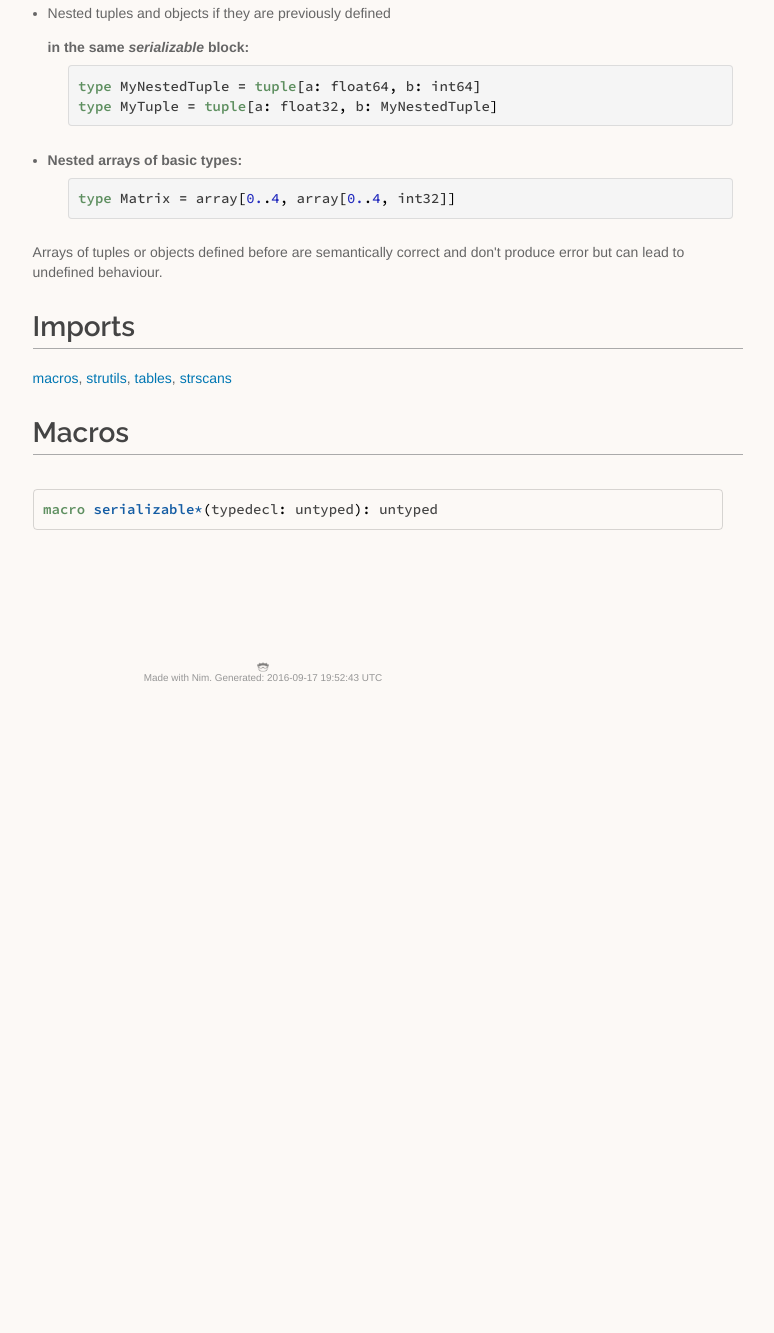
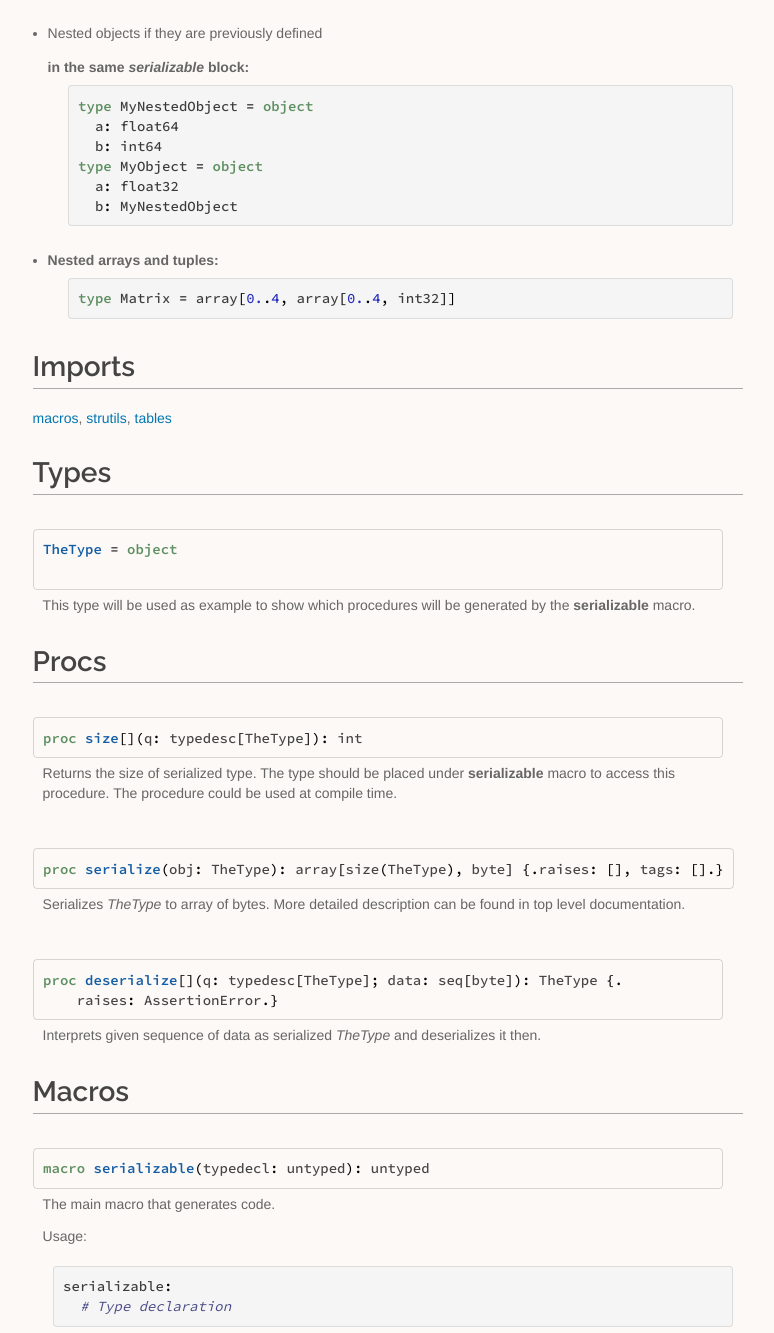
Before and after one commit to xomachine/NESM, a plain HTML site: page nesm.html in a window 1280 px wide. Shown: the part 1245-2578 px from the top of the page, without its empty margins (377-1151 px from the left). Before the commit the page ends 1941 px from the top, so only its background shows below. Drawn offline with Linux system fonts and the light colour scheme.

Commit message:
Documentation improvement

```diff
--- a/nesm.html
+++ b/nesm.html
@@ -1160,10 +1160,30 @@ dt pre > span.Operator ~ span.Identifier, dt pre > span.Operator ~ span.Operator
   </ul>
 </li>
 <li>
+  <a class="reference reference-toplevel" href="#7" id="57">Types</a>
+  <ul class="simple simple-toc-section">
+      <li><a class="reference" href="#TheType"
+    title="TheType = object"><wbr />The<wbr />Type</a></li>
+
+  </ul>
+</li>
+<li>
+  <a class="reference reference-toplevel" href="#12" id="62">Procs</a>
+  <ul class="simple simple-toc-section">
+      <li><a class="reference" href="#size,typedesc[TheType]"
+    title="size[](q: typedesc[TheType]): int"><wbr />size</a></li>
+  <li><a class="reference" href="#serialize,TheType"
+    title="serialize(obj: TheType): array[size(TheType), byte]"><wbr />serialize</a></li>
+  <li><a class="reference" href="#deserialize,typedesc[TheType],seq[byte]"
+    title="deserialize[](q: typedesc[TheType]; data: seq[byte]): TheType"><wbr />deserialize</a></li>
+
+  </ul>
+</li>
+<li>
   <a class="reference reference-toplevel" href="#16" id="66">Macros</a>
   <ul class="simple simple-toc-section">
       <li><a class="reference" href="#serializable.m,untyped"
-    title="serializable*(typedecl: untyped): untyped"><wbr />serializable</a></li>
+    title="serializable(typedecl: untyped): untyped"><wbr />serializable</a></li>
 
   </ul>
 </li>
@@ -1179,7 +1199,7 @@ dt pre > span.Operator ~ span.Identifier, dt pre > span.Operator ~ span.Operator
     <span class="Identifier">weight</span><span class="Punctuation">:</span> <span class="Identifier">float32</span>
     <span class="Identifier">diameter</span><span class="Punctuation">:</span> <span class="Identifier">int32</span>
     <span class="Identifier">isHollow</span><span class="Punctuation">:</span> <span class="Identifier">bool</span></pre><p>In this example you could notice that <cite>int32</cite> and <cite>float32</cite> declarations are used instead of just <cite>int</cite> and <cite>float</cite>. It is necessary to avoid ambiguity in declarations on different platforms.</p>
-<p>The code in example will be transformed into the following code:</p>
+<p>The code in example will be transformed into the following code (the resulting code can be seen when <strong>-d:debug</strong> is passed to Nim compiler):</p>
 <pre class = "listing"><span class="Keyword">type</span>
   <span class="Identifier">Ball</span> <span class="Operator">=</span> <span class="Keyword">object</span>
     <span class="Identifier">weight</span><span class="Punctuation">:</span> <span class="Identifier">float32</span>
@@ -1215,30 +1235,68 @@ dt pre > span.Operator ~ span.Identifier, dt pre > span.Operator ~ span.Operator
 </dl>
 </li>
 </ul>
-<ul class="simple"><li>Nested tuples and objects if they are previously defined<dl class="docutils"><dt>in the same <cite>serializable</cite> block:</dt>
-<dd><pre class = "listing"><span class="Keyword">type</span> <span class="Identifier">MyNestedTuple</span> <span class="Operator">=</span> <span class="Keyword">tuple</span><span class="Punctuation">[</span><span class="Identifier">a</span><span class="Punctuation">:</span> <span class="Identifier">float64</span><span class="Punctuation">,</span> <span class="Identifier">b</span><span class="Punctuation">:</span> <span class="Identifier">int64</span><span class="Punctuation">]</span>
-<span class="Keyword">type</span> <span class="Identifier">MyTuple</span> <span class="Operator">=</span> <span class="Keyword">tuple</span><span class="Punctuation">[</span><span class="Identifier">a</span><span class="Punctuation">:</span> <span class="Identifier">float32</span><span class="Punctuation">,</span> <span class="Identifier">b</span><span class="Punctuation">:</span> <span class="Identifier">MyNestedTuple</span><span class="Punctuation">]</span></pre></dd>
+<ul class="simple"><li>Nested objects if they are previously defined<dl class="docutils"><dt>in the same <cite>serializable</cite> block:</dt>
+<dd><pre class = "listing"><span class="Keyword">type</span> <span class="Identifier">MyNestedObject</span> <span class="Operator">=</span> <span class="Keyword">object</span>
+  <span class="Identifier">a</span><span class="Punctuation">:</span> <span class="Identifier">float64</span>
+  <span class="Identifier">b</span><span class="Punctuation">:</span> <span class="Identifier">int64</span>
+<span class="Keyword">type</span> <span class="Identifier">MyObject</span> <span class="Operator">=</span> <span class="Keyword">object</span>
+  <span class="Identifier">a</span><span class="Punctuation">:</span> <span class="Identifier">float32</span>
+  <span class="Identifier">b</span><span class="Punctuation">:</span> <span class="Identifier">MyNestedObject</span></pre></dd>
 </dl>
 </li>
 </ul>
-<ul class="simple"><li><dl class="docutils"><dt>Nested arrays of basic types:</dt>
+<ul class="simple"><li><dl class="docutils"><dt>Nested arrays and tuples:</dt>
 <dd><pre class = "listing"><span class="Keyword">type</span> <span class="Identifier">Matrix</span> <span class="Operator">=</span> <span class="Identifier">array</span><span class="Punctuation">[</span><span class="FloatNumber">0.</span><span class="Operator">.</span><span class="DecNumber">4</span><span class="Punctuation">,</span> <span class="Identifier">array</span><span class="Punctuation">[</span><span class="FloatNumber">0.</span><span class="Operator">.</span><span class="DecNumber">4</span><span class="Punctuation">,</span> <span class="Identifier">int32</span><span class="Punctuation">]</span><span class="Punctuation">]</span></pre></dd>
 </dl>
 </li>
 </ul>
-<p>Arrays of tuples or objects defined before are semantically correct and don't produce error but can lead to undefined behaviour. </p>
 </p>
   <div class="section" id="6">
 <h1><a class="toc-backref" href="#6">Imports</a></h1>
 <dl class="item">
-<a class="reference external" href="macros.html">macros</a>, <a class="reference external" href="strutils.html">strutils</a>, <a class="reference external" href="tables.html">tables</a>, <a class="reference external" href="strscans.html">strscans</a>
+<a class="reference external" href="macros.html">macros</a>, <a class="reference external" href="strutils.html">strutils</a>, <a class="reference external" href="tables.html">tables</a>
+</dl></div>
+<div class="section" id="7">
+<h1><a class="toc-backref" href="#7">Types</a></h1>
+<dl class="item">
+<dt id="TheType"><a name="TheType"></a><pre><span class="Identifier">TheType</span> <span class="Other">=</span> <span class="Keyword">object</span>
+  </pre></dt>
+<dd>
+This type will be used as example to show which procedures will be generated by the <strong>serializable</strong> macro.
+
+</dd>
+
+</dl></div>
+<div class="section" id="12">
+<h1><a class="toc-backref" href="#12">Procs</a></h1>
+<dl class="item">
+<dt id="size"><a name="size,typedesc[TheType]"></a><pre><span class="Keyword">proc</span> <span class="Identifier">size</span><span class="Other">[</span><span class="Other">]</span><span class="Other">(</span><span class="Identifier">q</span><span class="Other">:</span> <span class="Identifier">typedesc</span><span class="Other">[</span><span class="Identifier">TheType</span><span class="Other">]</span><span class="Other">)</span><span class="Other">:</span> <span class="Identifier">int</span></pre></dt>
+<dd>
+Returns the size of serialized type. The type should be placed under <strong>serializable</strong> macro to access this procedure. The procedure could be used at compile time.
+
+</dd>
+<dt id="serialize"><a name="serialize,TheType"></a><pre><span class="Keyword">proc</span> <span class="Identifier">serialize</span><span class="Other">(</span><span class="Identifier">obj</span><span class="Other">:</span> <span class="Identifier">TheType</span><span class="Other">)</span><span class="Other">:</span> <span class="Identifier">array</span><span class="Other">[</span><span class="Identifier">size</span><span class="Other">(</span><span class="Identifier">TheType</span><span class="Other">)</span><span class="Other">,</span> <span class="Identifier">byte</span><span class="Other">]</span> <span class="Other">{.</span><span class="Identifier">raises</span><span class="Other">:</span> <span class="Other">[</span><span class="Other">]</span><span class="Other">,</span> <span class="Identifier">tags</span><span class="Other">:</span> <span class="Other">[</span><span class="Other">]</span><span class="Other">.}</span></pre></dt>
+<dd>
+Serializes <cite>TheType</cite> to array of bytes. More detailed description can be found in top level documentation.
+
+</dd>
+<dt id="deserialize"><a name="deserialize,typedesc[TheType],seq[byte]"></a><pre><span class="Keyword">proc</span> <span class="Identifier">deserialize</span><span class="Other">[</span><span class="Other">]</span><span class="Other">(</span><span class="Identifier">q</span><span class="Other">:</span> <span class="Identifier">typedesc</span><span class="Other">[</span><span class="Identifier">TheType</span><span class="Other">]</span><span class="Other">;</span> <span class="Identifier">data</span><span class="Other">:</span> <span class="Identifier">seq</span><span class="Other">[</span><span class="Identifier">byte</span><span class="Other">]</span><span class="Other">)</span><span class="Other">:</span> <span class="Identifier">TheType</span> <span class="Other">{.</span>
+    <span class="Identifier">raises</span><span class="Other">:</span> <span class="Identifier">AssertionError</span><span class="Other">.}</span></pre></dt>
+<dd>
+Interprets given sequence of data as serialized <cite>TheType</cite> and deserializes it then.
+
+</dd>
+
 </dl></div>
 <div class="section" id="16">
 <h1><a class="toc-backref" href="#16">Macros</a></h1>
 <dl class="item">
-<dt id="serializable"><a name="serializable.m,untyped"></a><pre><span class="Keyword">macro</span> <span class="Identifier">serializable</span><span class="Operator">*</span><span class="Other">(</span><span class="Identifier">typedecl</span><span class="Other">:</span> <span class="Identifier">untyped</span><span class="Other">)</span><span class="Other">:</span> <span class="Identifier">untyped</span></pre></dt>
+<dt id="serializable"><a name="serializable.m,untyped"></a><pre><span class="Keyword">macro</span> <span class="Identifier">serializable</span><span class="Other">(</span><span class="Identifier">typedecl</span><span class="Other">:</span> <span class="Identifier">untyped</span><span class="Other">)</span><span class="Other">:</span> <span class="Identifier">untyped</span></pre></dt>
 <dd>
-
+<p>The main macro that generates code.</p>
+<p>Usage:</p>
+<pre class = "listing"><span class="Identifier">serializable</span><span class="Punctuation">:</span>
+  <span class="Comment"># Type declaration</span></pre>
 
 </dd>
 
@@ -1251,7 +1309,7 @@ dt pre > span.Operator ~ span.Identifier, dt pre > span.Operator ~ span.Operator
       <div class="twelve-columns footer">
         <span class="nim-sprite"></span>
         <br/>
-        <small>Made with Nim. Generated: 2016-09-17 19:52:43 UTC</small>
+        <small>Made with Nim. Generated: 2016-09-18 01:38:20 UTC</small>
       </div>
     </div>
   </div>
```
Also changed, not shown: 1 other file.
